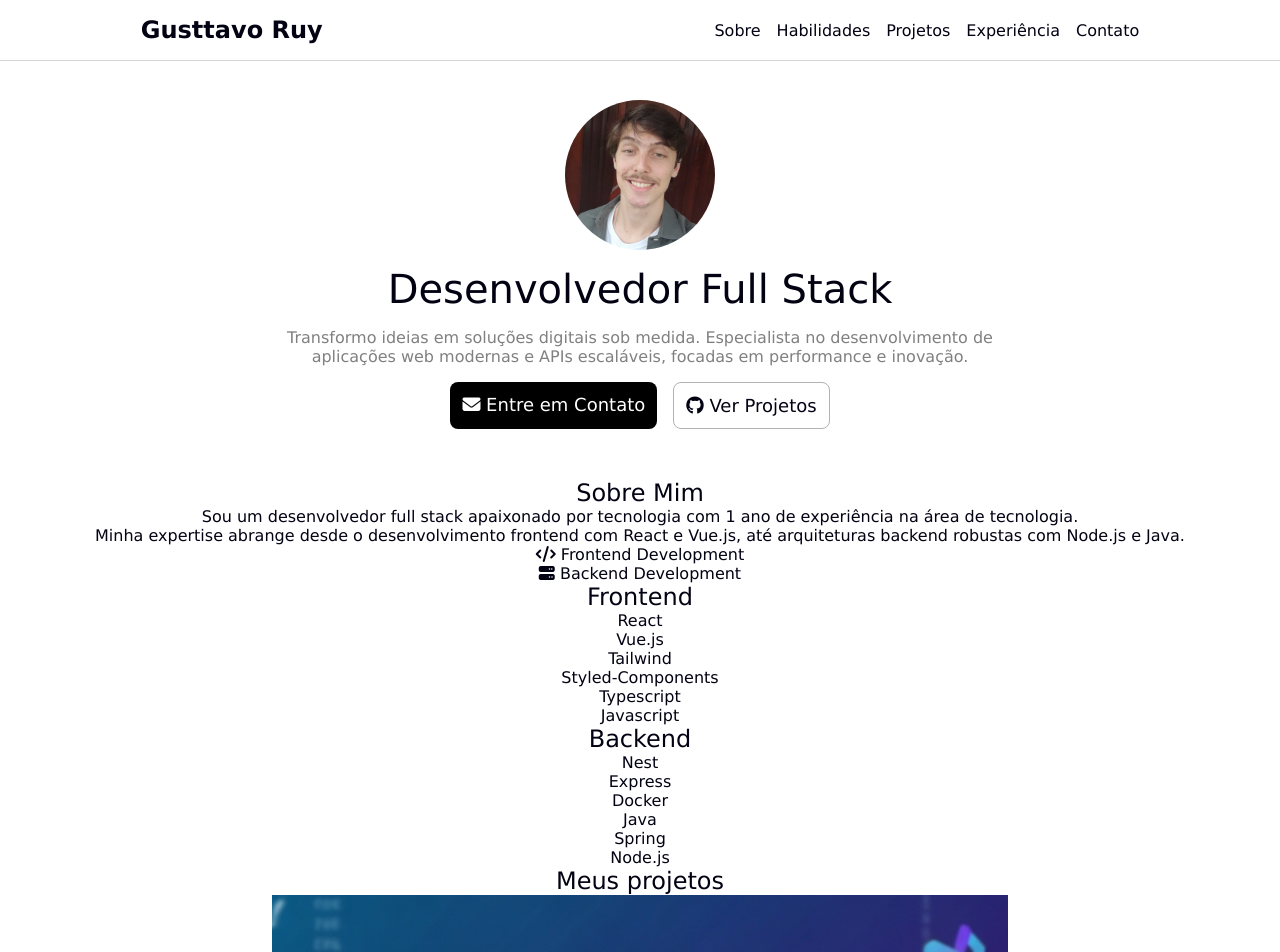
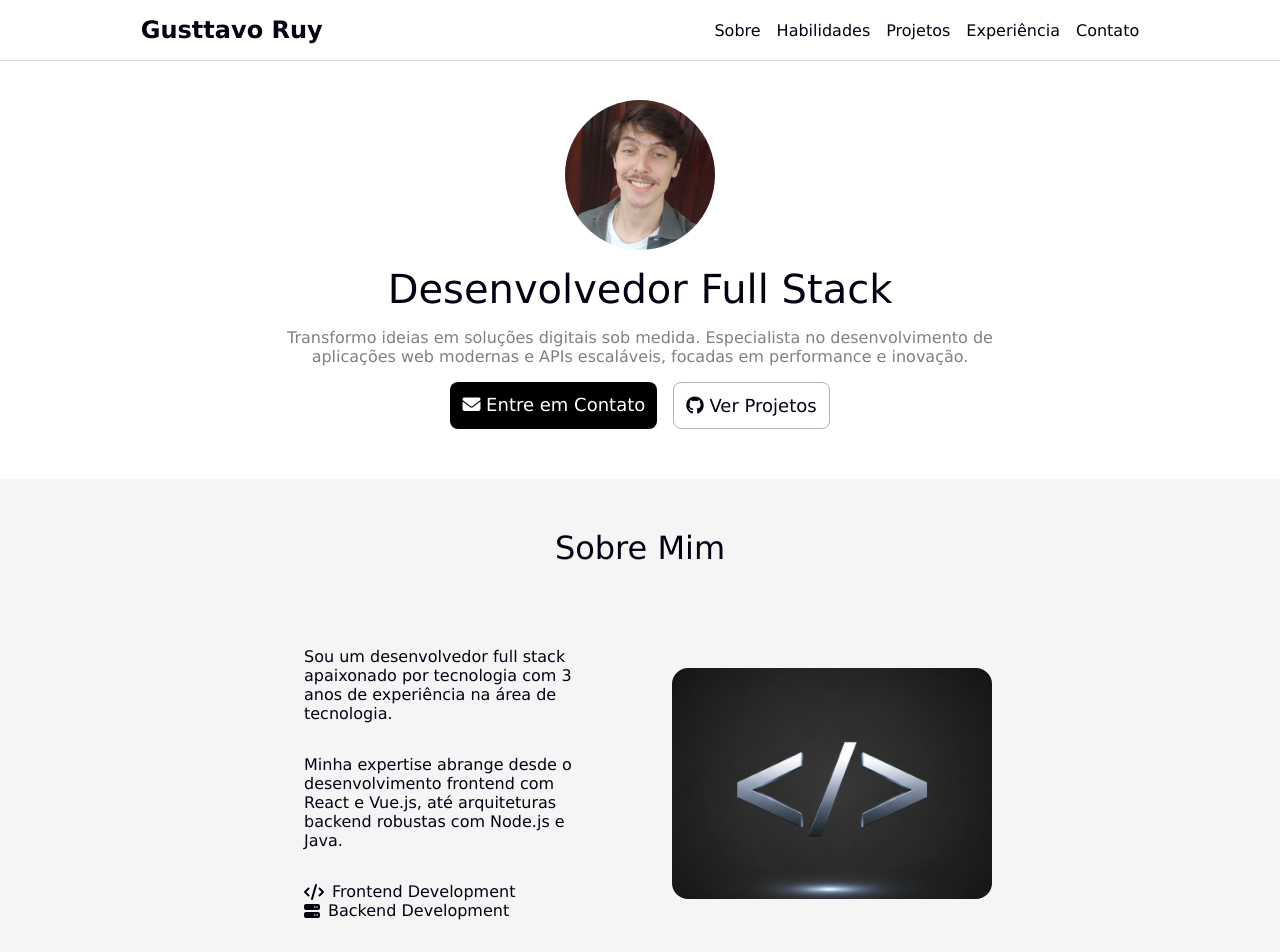
Before and after one commit to Leckller/Portfolio, a Vue app: page / in a window 1280 px wide. Shown: the top 952 px of the page. Built offline with nearby package versions, Linux system fonts and the light colour scheme.

Commit message:
feat: sobre mim!

```diff
--- a/src/App.vue
+++ b/src/App.vue
@@ -19,7 +19,7 @@
 
 h3 {
   font-weight: lighter;
-  font-size: x-large;
+  font-size: xx-large;
 }
 
 h4 {
--- a/src/components/AboutMe.vue
+++ b/src/components/AboutMe.vue
@@ -1,15 +1,17 @@
 <template>
-  <section id="#sobre">
+  <section id="sobre">
     <h3 class="title">Sobre Mim</h3>
+    <div class="content">
+      <article>
         <p class="description">
-      Sou um desenvolvedor full stack apaixonado por tecnologia com 1 ano de
+          Sou um desenvolvedor full stack apaixonado por tecnologia com 3 anos de
           experiência na área de tecnologia.
         </p>
         <p class="description">
           Minha expertise abrange desde o desenvolvimento frontend com React e
           Vue.js, até arquiteturas backend robustas com Node.js e Java.
         </p>
-    <article class="stacks">
+        <div class="stacks">
           <div class="stack">
             <i class="fa-solid fa-code"></i>
             Frontend Development
@@ -18,20 +20,62 @@
             <i class="fa-solid fa-server"></i>
             Backend Development
           </div>
+        </div>
       </article>
+      <article>
+        <img class="img" src="../assets/code.png" alt="code" />
+      </article>
+    </div>
   </section>
 </template>
 
 <style scoped>
+#sobre {
+  width: 100%;
+  padding: 50px 0;
+  display: flex;
+  flex-direction: column;
+  align-items: center;
+  background-color: rgba(128, 128, 128, 0.082);
+  gap: 32px;
+}
 
-#sobre {}
+.content {
+  display: flex;
+  align-items: center;
+  width: 60%;
+  flex-wrap: wrap;
+}
 
-.title {}
+.content article {
+  width: 50%;
+  display: flex;
+  flex-direction: column;
+  padding: 32px;
+}
 
-.description {}
+.img {
+  max-width: 500px;
+  min-width: 300px;
+  border-radius: 16px;
+}
 
-.stacks {}
+.description {
+  text-align: start;
+  padding: 16px;
+}
 
-.stack {}
+.stacks {
+  display: flex;
+  flex-wrap: wrap;
+  padding: 16px;
+  align-items: center;
+  justify-content: space-between;
+}
 
+.stack {
+  display: flex;
+  gap: 8px;
+  align-items: center;
+}
 </style>
```
Also changed, not shown: src/assets/code.png (added). Lines whose indentation alone changed are shown as unchanged.
